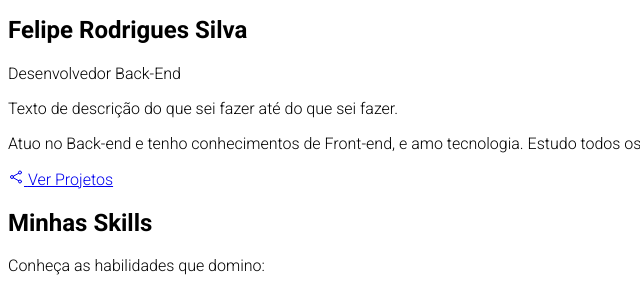
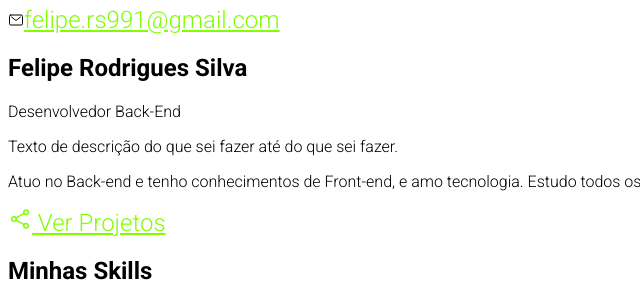
Before and after one commit to felipe-rod91/felipe-rod91.github.io, a plain HTML site: page index.html in a window 1280 px wide. Shown: the part 684-972 px from the top of the page, without its empty margins (0-640 px from the left). Drawn offline with nearby package versions, Linux system fonts and the light colour scheme.

Commit message:
HTML finalizado

```diff
--- a/css/style.css
+++ b/css/style.css
@@ -1,3 +1,8 @@
 * {
     font-family: "Roboto", sans-serif;
 }
+
+a{
+    font-size: x-large;
+    color: chartreuse;
+}
```
